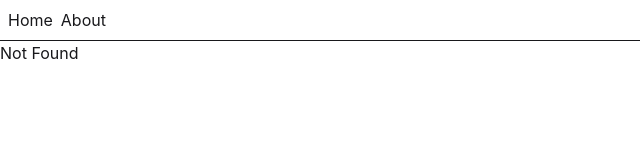
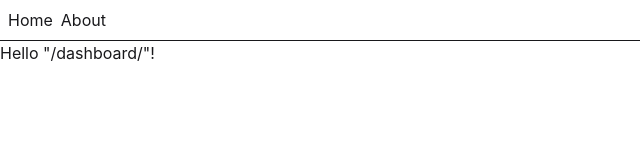
Before and after one commit to szymon-malinowski/react-atomic-2026, a React (Vite) app: page /dashboard in a window 1280 px wide. Before the commit this address had no page. Shown: the top 160 px of the page, without its empty margins (0-640 px from the left). Built offline with nearby package versions, Linux system fonts and the light colour scheme.

Commit message:
feat: add Dashboard index route and corresponding component

```diff
--- a/src/routeTree.gen.ts
+++ b/src/routeTree.gen.ts
@@ -13,6 +13,7 @@ import { Route as ProductsRouteImport } from './routes/products'
 import { Route as ImpressumRouteImport } from './routes/impressum'
 import { Route as AboutRouteImport } from './routes/about'
 import { Route as IndexRouteImport } from './routes/index'
+import { Route as DashboardIndexRouteImport } from './routes/dashboard/index'
 import { Route as DashboardLayoutRouteImport } from './routes/dashboard/layout'
 import { Route as DashboardIdRouteImport } from './routes/dashboard/$id'
 import { Route as DashboardDetailIdRouteImport } from './routes/dashboard/detail.$id'
@@ -35,6 +36,11 @@ const AboutRoute = AboutRouteImport.update({
 const IndexRoute = IndexRouteImport.update({
   id: '/',
   path: '/',
+  getParentRoute: () => rootRouteImport,
+} as any)
+const DashboardIndexRoute = DashboardIndexRouteImport.update({
+  id: '/dashboard/',
+  path: '/dashboard/',
   getParentRoute: () => rootRouteImport,
 } as any)
 const DashboardLayoutRoute = DashboardLayoutRouteImport.update({
@@ -60,6 +66,7 @@ export interface FileRoutesByFullPath {
   '/products': typeof ProductsRoute
   '/dashboard/$id': typeof DashboardIdRoute
   '/dashboard/layout': typeof DashboardLayoutRoute
+  '/dashboard/': typeof DashboardIndexRoute
   '/dashboard/detail/$id': typeof DashboardDetailIdRoute
 }
 export interface FileRoutesByTo {
@@ -69,6 +76,7 @@ export interface FileRoutesByTo {
   '/products': typeof ProductsRoute
   '/dashboard/$id': typeof DashboardIdRoute
   '/dashboard/layout': typeof DashboardLayoutRoute
+  '/dashboard': typeof DashboardIndexRoute
   '/dashboard/detail/$id': typeof DashboardDetailIdRoute
 }
 export interface FileRoutesById {
@@ -79,6 +87,7 @@ export interface FileRoutesById {
   '/products': typeof ProductsRoute
   '/dashboard/$id': typeof DashboardIdRoute
   '/dashboard/layout': typeof DashboardLayoutRoute
+  '/dashboard/': typeof DashboardIndexRoute
   '/dashboard/detail/$id': typeof DashboardDetailIdRoute
 }
 export interface FileRouteTypes {
@@ -90,6 +99,7 @@ export interface FileRouteTypes {
     | '/products'
     | '/dashboard/$id'
     | '/dashboard/layout'
+    | '/dashboard/'
     | '/dashboard/detail/$id'
   fileRoutesByTo: FileRoutesByTo
   to:
@@ -99,6 +109,7 @@ export interface FileRouteTypes {
     | '/products'
     | '/dashboard/$id'
     | '/dashboard/layout'
+    | '/dashboard'
     | '/dashboard/detail/$id'
   id:
     | '__root__'
@@ -108,6 +119,7 @@ export interface FileRouteTypes {
     | '/products'
     | '/dashboard/$id'
     | '/dashboard/layout'
+    | '/dashboard/'
     | '/dashboard/detail/$id'
   fileRoutesById: FileRoutesById
 }
@@ -118,6 +130,7 @@ export interface RootRouteChildren {
   ProductsRoute: typeof ProductsRoute
   DashboardIdRoute: typeof DashboardIdRoute
   DashboardLayoutRoute: typeof DashboardLayoutRoute
+  DashboardIndexRoute: typeof DashboardIndexRoute
   DashboardDetailIdRoute: typeof DashboardDetailIdRoute
 }
 
@@ -151,6 +164,13 @@ declare module '@tanstack/react-router' {
       preLoaderRoute: typeof IndexRouteImport
       parentRoute: typeof rootRouteImport
     }
+    '/dashboard/': {
+      id: '/dashboard/'
+      path: '/dashboard'
+      fullPath: '/dashboard/'
+      preLoaderRoute: typeof DashboardIndexRouteImport
+      parentRoute: typeof rootRouteImport
+    }
     '/dashboard/layout': {
       id: '/dashboard/layout'
       path: '/dashboard/layout'
@@ -182,6 +202,7 @@ const rootRouteChildren: RootRouteChildren = {
   ProductsRoute: ProductsRoute,
   DashboardIdRoute: DashboardIdRoute,
   DashboardLayoutRoute: DashboardLayoutRoute,
+  DashboardIndexRoute: DashboardIndexRoute,
   DashboardDetailIdRoute: DashboardDetailIdRoute,
 }
 export const routeTree = rootRouteImport
--- /dev/null
+++ b/src/routes/dashboard/index.tsx
@@ -0,0 +1,9 @@
+import { createFileRoute } from '@tanstack/react-router'
+
+export const Route = createFileRoute('/dashboard/')({
+  component: RouteComponent,
+})
+
+function RouteComponent() {
+  return <div>Hello "/dashboard/"!</div>
+}
```
